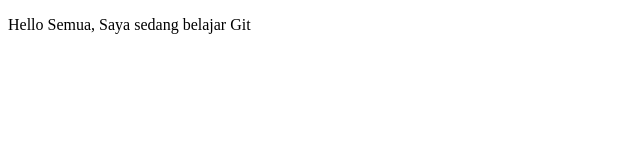
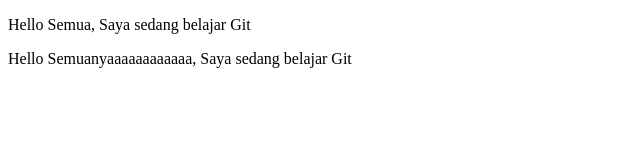
Before and after one commit to dicqm/belajar-git, a plain HTML site: page index.html in a window 1280 px wide. Shown: the whole page, without its empty margins (0-640 px from the left). Drawn offline with Linux system fonts and the light colour scheme.

Commit message:
terakhir aku ubah jam 23:10

```diff
--- a/index.html
+++ b/index.html
@@ -6,5 +6,6 @@
     </head>
     <body>
         <p>Hello Semua, Saya sedang belajar Git</p>
+	<p>Hello Semuanyaaaaaaaaaaaa, Saya sedang belajar Git</p>
     </body>
 </html>
```
